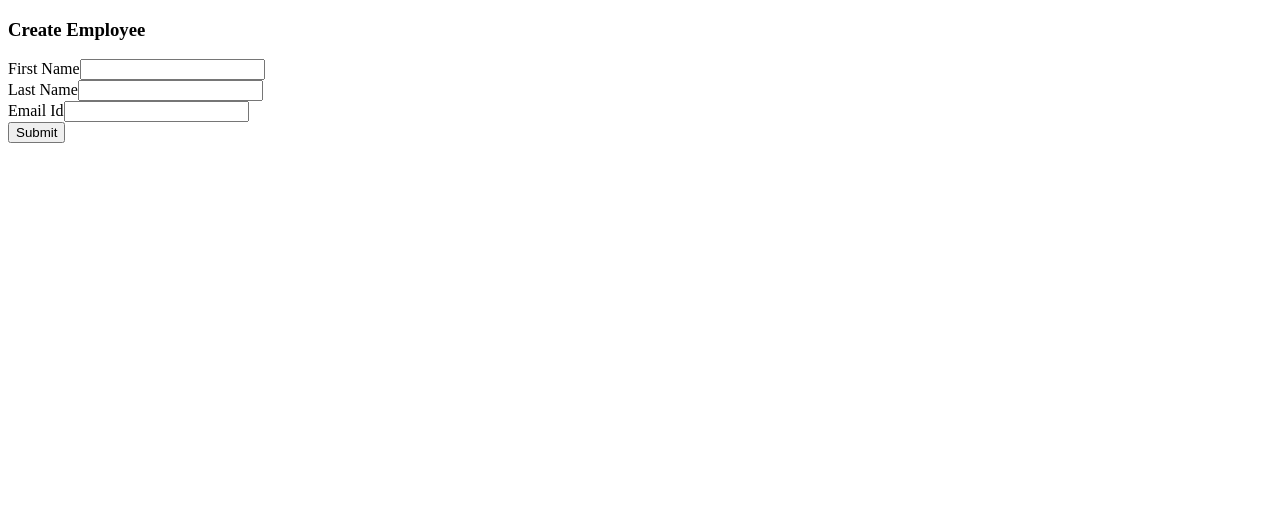
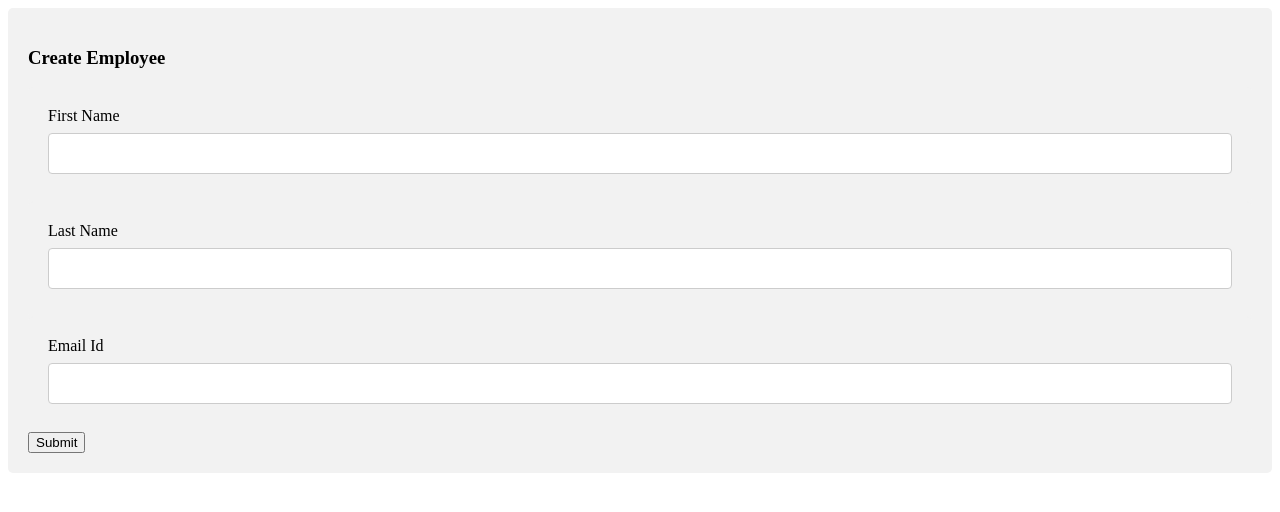
Before and after one commit to Jakub686/fullstack-spring-angular, an Angular app in the folder form-app/: page / in a window 1280 px wide. Shown: the top 512 px of the page. Built offline with nearby package versions, Linux system fonts and the light colour scheme.

Commit message:
lastworking

```diff
--- a/form-app/src/app/create-employee/create-employee.component.css
+++ b/form-app/src/app/create-employee/create-employee.component.css
@@ -0,0 +1,29 @@
+input[type=text], select {
+    width: 100%;
+    padding: 12px 20px;
+    margin: 8px 0;
+    display: inline-block;
+    border: 1px solid #ccc;
+    border-radius: 4px;
+    box-sizing: border-box;
+  }
+  input[type=submit] {
+    width: 100%;
+    background-color: #4CAF50;
+    color: white;
+    padding: 14px 20px;
+    margin: 8px 0;
+    border: none;
+    border-radius: 4px;
+    cursor: pointer;
+  }
+
+  input[type=submit]:hover {
+    background-color: #45a049;
+  }
+
+  div {
+    border-radius: 5px;
+    background-color: #f2f2f2;
+    padding: 20px;
+  }
--- a/form-app/src/app/create-employee/create-employee.component.html
+++ b/form-app/src/app/create-employee/create-employee.component.html
@@ -3,19 +3,19 @@
     <form (ngSubmit) = "onSubmit()">
 
         <div class="form-group">
-            <label> First Name</label>
+            <label> First Name</label><br>
             <input type="text" class ="form-control" id = "firstName"
                 [(ngModel)] = "employee.firstName" name = "firstName">
         </div>
 
         <div class="form-group">
-            <label> Last Name</label>
+            <label> Last Name</label><br>
             <input type="text" class ="form-control" id = "lastName"
                 [(ngModel)] = "employee.lastName" name = "lastName">
         </div>
 
         <div class="form-group">
-            <label> Email Id</label>
+            <label> Email Id</label><br>
             <input type="text" class ="form-control" id = "emailId"
                 [(ngModel)] = "employee.emailId" name = "emailId">
         </div>
--- a/form-app/src/app/create-employee/create-employee.component.ts
+++ b/form-app/src/app/create-employee/create-employee.component.ts
@@ -17,6 +17,11 @@ export class CreateEmployeeComponent implements OnInit {
   ngOnInit(): void {
   }
 
+  onSubmit(){
+    console.log(this.employee);
+    this.saveEmployee();
+  }
+
   saveEmployee(){
     this.employeeService.createEmployee(this.employee).subscribe( data =>{
       console.log(data);
@@ -29,8 +34,5 @@ export class CreateEmployeeComponent implements OnInit {
     this.router.navigate(['/employees']);
   }
 
-  onSubmit(){
-    console.log(this.employee);
-    this.saveEmployee();
-  }
+
 }
```
